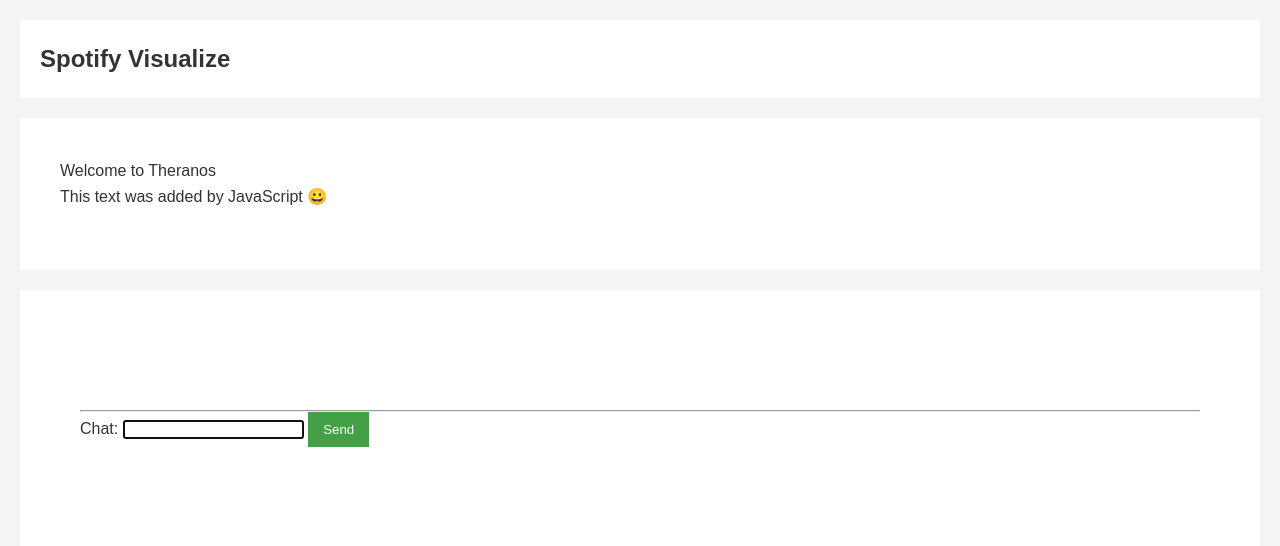
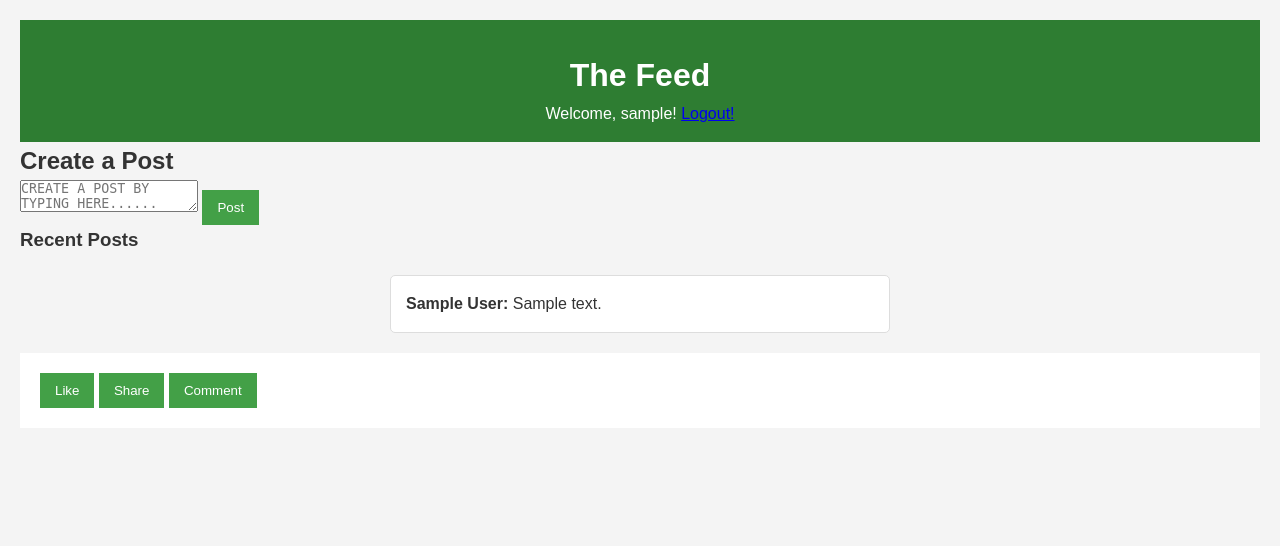
Before and after one commit to linoyzak/cse312Spring24, a Flask app: template templates/feed.html in a window 1280 px wide. Shown: the top 546 px of the page. Run offline with Flask 3, Linux system fonts and the light colour scheme; the template is opened without the code that fills it: most values are stand-ins (such as "Sample title", 1, 10 or a date in 2020).

Commit message:
Implemented Post Creation. Bug introduced: logout not working

```diff
--- a/server.py
+++ b/server.py
@@ -13,8 +13,6 @@ users = db["users"]
 tokens = db["tokens"]
 posts = db["posts"]
 app.secret_key = 'a'
-
-
 @app.route('/', methods=["GET", "POST"])
 def index():
     token = request.cookies.get('token', None)
@@ -83,6 +81,20 @@ def logout():
         session.pop('username', None)
     return redirect(url_for('index'))
 
+@app.route("/feed", methods = ['POST','GET'])
+def feed():
+    if request.method == 'POST':
+        content = request.form['post_content']
+        username = session.get('username')
+        posts.insert_one({
+            'content': content,
+            'author': username,
+        })
+        print(content)
+    # Display posts
+    all_posts = posts.find()
+    return render_template('feed.html', posts=all_posts)
+
 @app.after_request
 def set_response_headers(response):
     response.headers['X-Content-Type-Options'] = 'nosniff'
--- a/static/css/styles.css
+++ b/static/css/styles.css
@@ -104,3 +104,17 @@ footer p {
     text-align: center;
     height: 50vh;
 }
+.post {
+    border: 1px solid #ddd;
+    border-radius: 5px;
+    margin-bottom: 20px;
+    padding: 15px;
+    width: 500px;
+    margin: 20px auto;
+}
+
+/* .post-header {
+    display: flex;
+    align-items: center;
+    margin-bottom: 10px;
+} */
--- a/static/js/functions.js
+++ b/static/js/functions.js
@@ -66,7 +66,7 @@ function sendChat() {
             }
         }
         const messageJSON = {"message": message};
-        request.open("POST", "/feed");
+        request.open("POST", "/chat-messages");
         request.send(JSON.stringify(messageJSON));
     }
     chatTextBox.focus();
--- a/templates/feed.html
+++ b/templates/feed.html
@@ -1,53 +1,45 @@
+<!DOCTYPE html>
 <html lang="en">
 <head>
-    <title>CSE312 Project App</title>
-    <link rel="stylesheet" type="text/css" href="/static/css/styles.css"/>
-    <!-- <link rel="shortcut icon" type="image/x-icon" href="/public/favicon.ico"> -->
+    <meta charset="UTF-8">
+    <meta name="viewport" content="width=device-width, initial-scale=1.0">
+    <title>Feed</title>
+    <link rel="stylesheet" type="text/css" href="../static/css/styles.css"/>
 </head>
+<body>
+    <header>
+        <h1>The Feed  </h1>
+            <p>Welcome, {{ username }}! <a href="/logout">               Logout!</a></p>
+    </header>
+    <section id="post-creation">
+        <h2>Create a Post</h2>
+        <form action="/feed" method="POST">
+            <textarea name="post_content" placeholder="CREATE A POST BY TYPING HERE......"></textarea>
+            <button type="submit">Post</button>
+        </form>
+    </section>
+        <!-- <h2>Create a Post</h2>
 
-<body onload="welcome();">
+            <form action="/feed" method="POST">
+                <textarea name="post_content" placeholder="CREATE A POST BY TYPING HERE......"></textarea>
+                <button type="submit" value="posting">Post</button>
+            </form> -->
 
-<div class="title">
-    <h2>Spotify Visualize</h2>
-</div>
+        <section id="posts-section">
+            <h3>Recent Posts</h3>
+            {% for post in posts %}
+                <div class="post">
+                    <p><strong>{{ post.author }}:</strong> {{ post.content }}</p>
+                </div>
+                <div class="post-actions">
+                    <button class="like">Like</button>
+                    <button class="share">Share</button>
+                    <button class="comment">Comment</button>
+                </div>
+            {% else %}
+                <p>No posts yet! Be the first to share something.</p>
+            {% endfor %}
+        </section>
 
-<div class="header">
-
-    <div class="welcome-div">
-        <p id="paragraph">
-            Welcome to Theranos
-        </p>
-    </div>
-</div>
-
-
-<div class="contents">
-
-    <div class="chat">
-
-
-        <div id="chat-messages">
-        </div>
-
-
-        <div class="chat-form">
-            <hr>
-            <label>
-                Chat:
-                <input id="chat-text-box" type="text">
-            </label>
-            <button id="chat-button" onclick="sendChat()">Send</button>
-        </div>
-
-    </div>
-
-
-
-    </div>
-</div>
-
-
-<script src="../static/js/functions.js"></script>
-<!-- <script src="/public/webrtc.js"></script> -->
 </body>
 </html>
```
Also changed, not shown: templates/index.html (+4 -4 lines).
